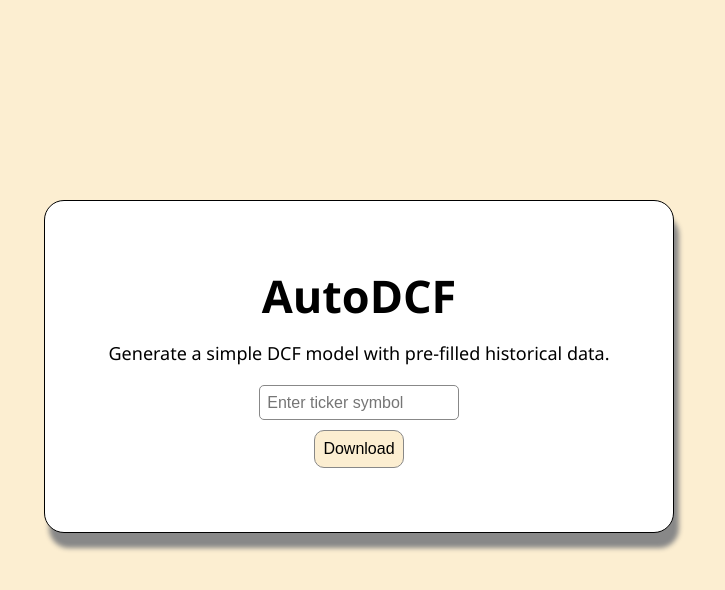
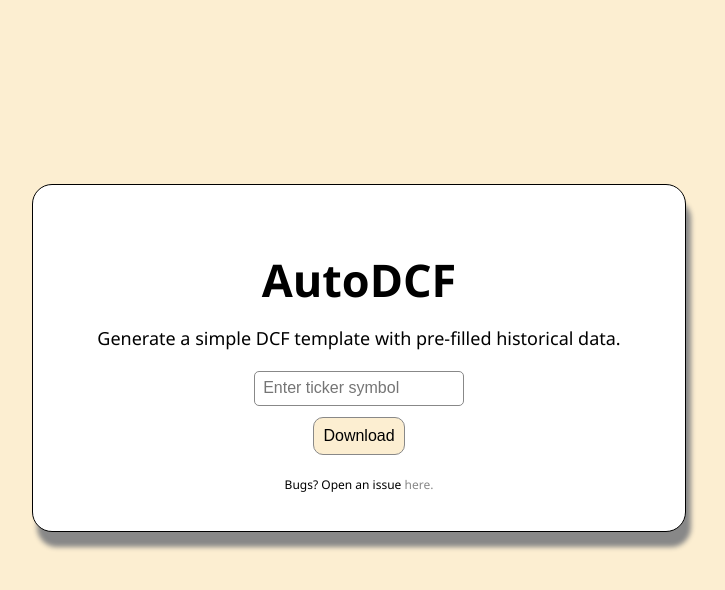
Before and after one commit to nikhilnd/AutoDCF, a Flask app: page / in a window 1280 px wide. Shown: the top 590 px of the page, without its empty margins (281-1006 px from the left). Run offline with Flask 2, Linux system fonts and the light colour scheme.

Commit message:
Added bug message

```diff
--- a/static/style.css
+++ b/static/style.css
@@ -11,11 +11,11 @@ body {
 .content {
     height: fit-content;
     position: relative;
-    top: 25%;
+    top: 23%;
     background-color: white;
     border: 1px solid black;
     border-radius: 20px;
-    padding: 5%;
+    padding: 5% 5% 3% 5%;
 
     -moz-box-shadow: 5px 15px 5px 0px #888;
     -webkit-box-shadow: 5px 15px 5px 0px #888;
@@ -124,3 +124,20 @@ input {
     cursor: pointer;
     background-color: #c89666;
 }
+
+p {
+    margin: 0;
+    padding: 0;
+    font-size: 12px;
+    text-align: center;
+    margin-top: 4%;
+}
+
+a {
+    text-decoration: none;
+    color: #888;
+}
+
+a:hover {
+    color: black;
+}
--- a/templates/index.html
+++ b/templates/index.html
@@ -11,10 +11,12 @@
     <div class="content">
         <h1>AutoDCF</h1>
         <form action="">
-            <label for="ticker">Generate a simple DCF model with pre-filled historical data.</label>
+            <label for="ticker">Generate a simple DCF template with pre-filled historical data.</label>
             <input type="text" id="ticker" name="ticker" placeholder="Enter ticker symbol"required>
             <input type="submit" id="submit" value="Download">
         </form>
+        <p>Bugs? Open an issue <a href="https://github.com/nikhilnd/AutoDCF/issues" target="_blank">here.</a></p>
+    </div>
     <div class="modal" style="display: none;">
         <div class="loading-content">
             <span class="close">&times;</span>
@@ -27,7 +29,6 @@
             <p>Unable to get data. Please check your ticker symbol and try again.</p>
         </div>
     </div>
-    </div>
     <script src="{{ url_for('static', filename='script.js') }}" defer></script>
 </body>
 </html>
```
Lines whose indentation alone changed are shown as unchanged.
